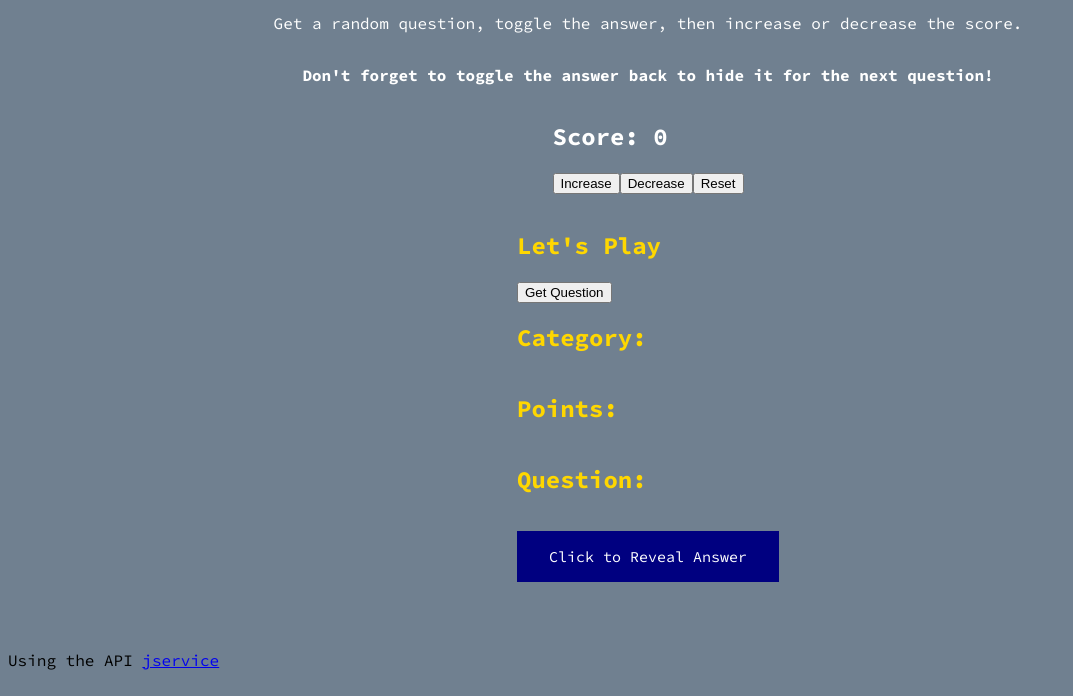
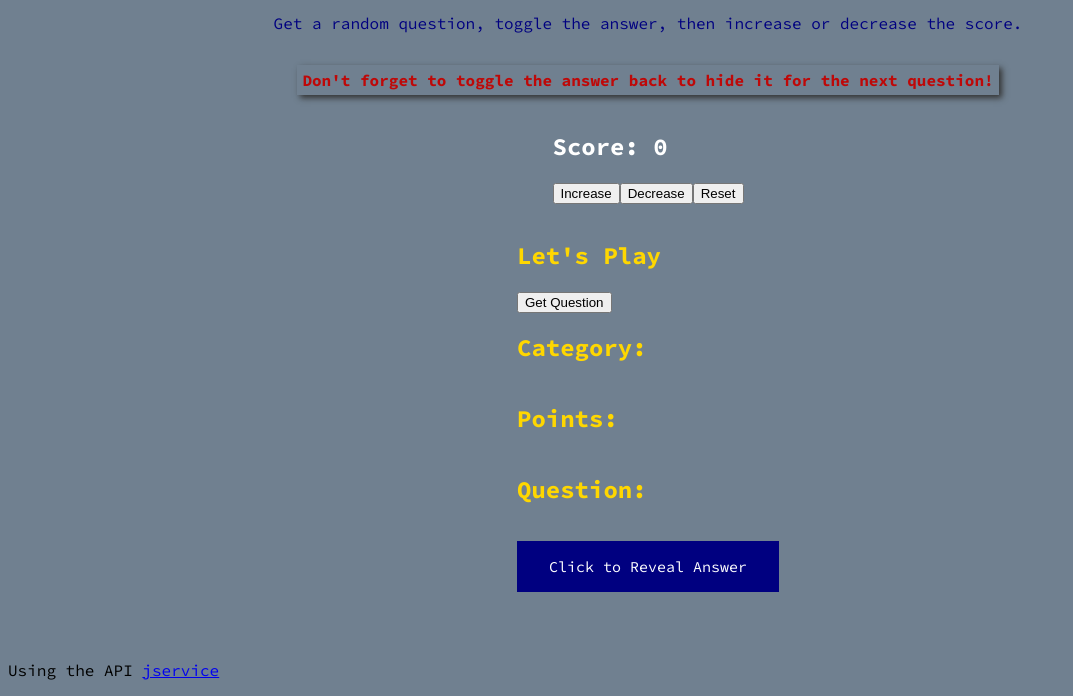
Before and after one commit to jonrhymes/jeopardy, a React app: page / in a window 1280 px wide. Shown: the part 118-814 px from the top of the page, without its empty margins (0-1073 px from the left). Built offline with nearby package versions, Linux system fonts and the light colour scheme.

Commit message:
replaced scss file

```diff
--- a/src/App/index.js
+++ b/src/App/index.js
@@ -5,7 +5,7 @@ class App extends Component {
   constructor(props){
     super(props);
     this.state = {
-      baseURL: 'http://jservice.io/',
+      baseURL: 'https://jservice.io/',
       apiKey: 'api/random',
       question: '',
       answer: '',
--- a/src/App/style.scss
+++ b/src/App/style.scss
@@ -4,6 +4,16 @@ body {
     font-family: $mainFont;
     background-color: slategray;
     width: 100%;
+}
+
+.warning {
+    color: rgb(190, 8, 8);
+    box-shadow: 3px 3px 6px #333;
+    padding: 5px;
+}
+
+.start {
+    color: navy;
 }
 
 .main-app {
```
